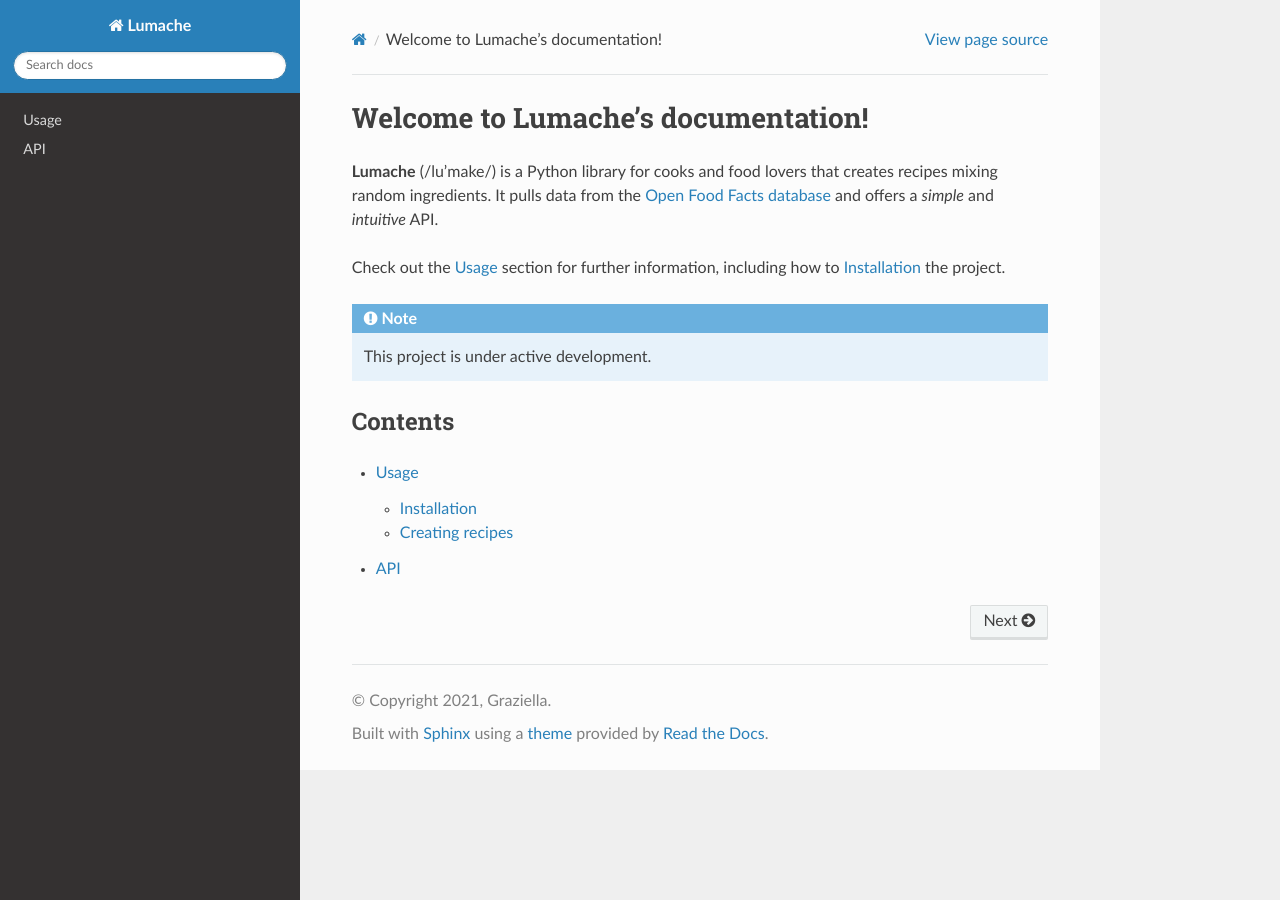
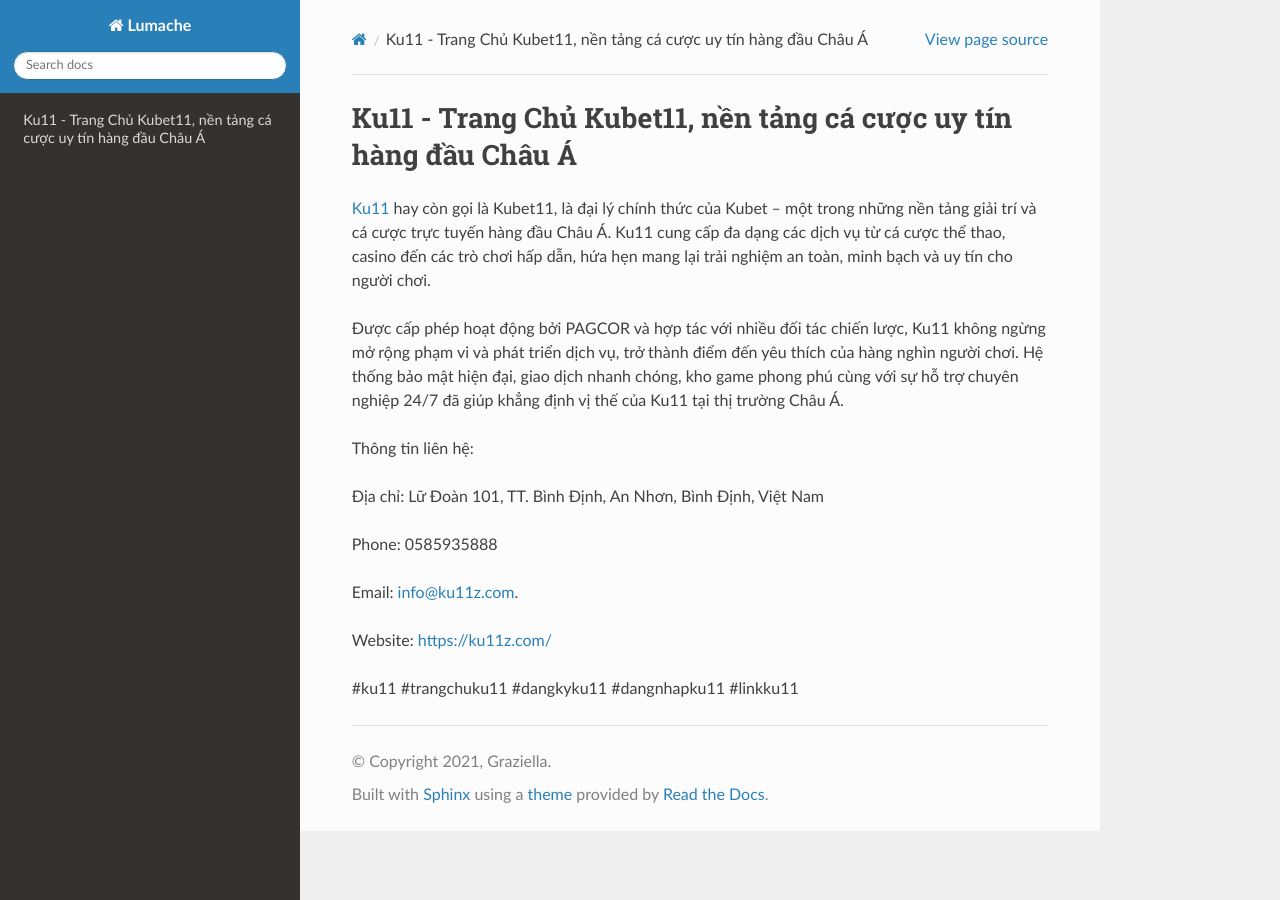
Before and after one commit to antonniotrombeta/ku11zcom, a Sphinx documentation site: the page built from docs/source/index.rst, in a window 1280 px wide. Built offline with Sphinx 7.4.7 and the Read the Docs theme 3.1.0, drawn with Linux system fonts in a browser that asks for light colours.

Commit message:
Update index.rst

```diff
--- a/docs/source/index.rst
+++ b/docs/source/index.rst
@@ -1,22 +1,18 @@
-Welcome to Lumache's documentation!
+Ku11 - Trang Chủ Kubet11, nền tảng cá cược uy tín hàng đầu Châu Á
 ===================================
 
-**Lumache** (/lu'make/) is a Python library for cooks and food lovers
-that creates recipes mixing random ingredients.
-It pulls data from the `Open Food Facts database <https://world.openfoodfacts.org/>`_
-and offers a *simple* and *intuitive* API.
+`Ku11 <https://ku11z.com/>`_ hay còn gọi là Kubet11, là đại lý chính thức của Kubet – một trong những nền tảng giải trí và cá cược trực tuyến hàng đầu Châu Á. Ku11 cung cấp đa dạng các dịch vụ từ cá cược thể thao, casino đến các trò chơi hấp dẫn, hứa hẹn mang lại trải nghiệm an toàn, minh bạch và uy tín cho người chơi.
 
-Check out the :doc:`usage` section for further information, including
-how to :ref:`installation` the project.
+Được cấp phép hoạt động bởi PAGCOR và hợp tác với nhiều đối tác chiến lược, Ku11 không ngừng mở rộng phạm vi và phát triển dịch vụ, trở thành điểm đến yêu thích của hàng nghìn người chơi. Hệ thống bảo mật hiện đại, giao dịch nhanh chóng, kho game phong phú cùng với sự hỗ trợ chuyên nghiệp 24/7 đã giúp khẳng định vị thế của Ku11 tại thị trường Châu Á.
 
-.. note::
+Thông tin liên hệ:
 
-   This project is under active development.
+Địa chỉ: Lữ Đoàn 101, TT. Bình Định, An Nhơn, Bình Định, Việt Nam
 
-Contents
---------
+Phone: 0585935888
 
-.. toctree::
+Email: info@ku11z.com.
 
-   usage
-   api
+Website: https://ku11z.com/
+
+#ku11 #trangchuku11 #dangkyku11 #dangnhapku11 #linkku11
```
